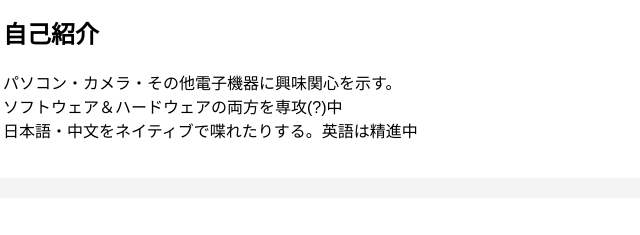
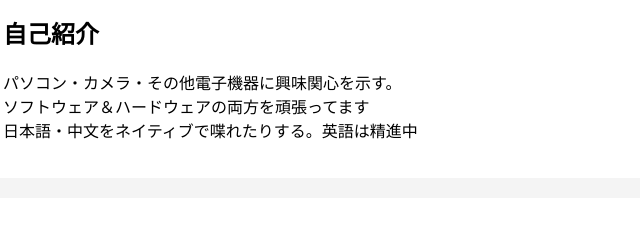
Before and after one commit to Karugamo-Kaihatu/HP, a plain HTML site: page index.html in a window 1280 px wide. Shown: the part 258-493 px from the top of the page, 37-677 px from the left. Drawn offline with Linux system fonts and the light colour scheme.

Commit message:
Update index.html

```diff
--- a/index.html
+++ b/index.html
@@ -71,7 +71,7 @@
 
 <section id="about">
   <h2>自己紹介</h2>
-  <p>パソコン・カメラ・その他電子機器に興味関心を示す。 <br>ソフトウェア＆ハードウェアの両方を専攻(?)中 <br>日本語・中文をネイティブで喋れたりする。英語は精進中
+  <p>パソコン・カメラ・その他電子機器に興味関心を示す。 <br>ソフトウェア＆ハードウェアの両方を頑張ってます <br>日本語・中文をネイティブで喋れたりする。英語は精進中
 
   </p>
 
```
